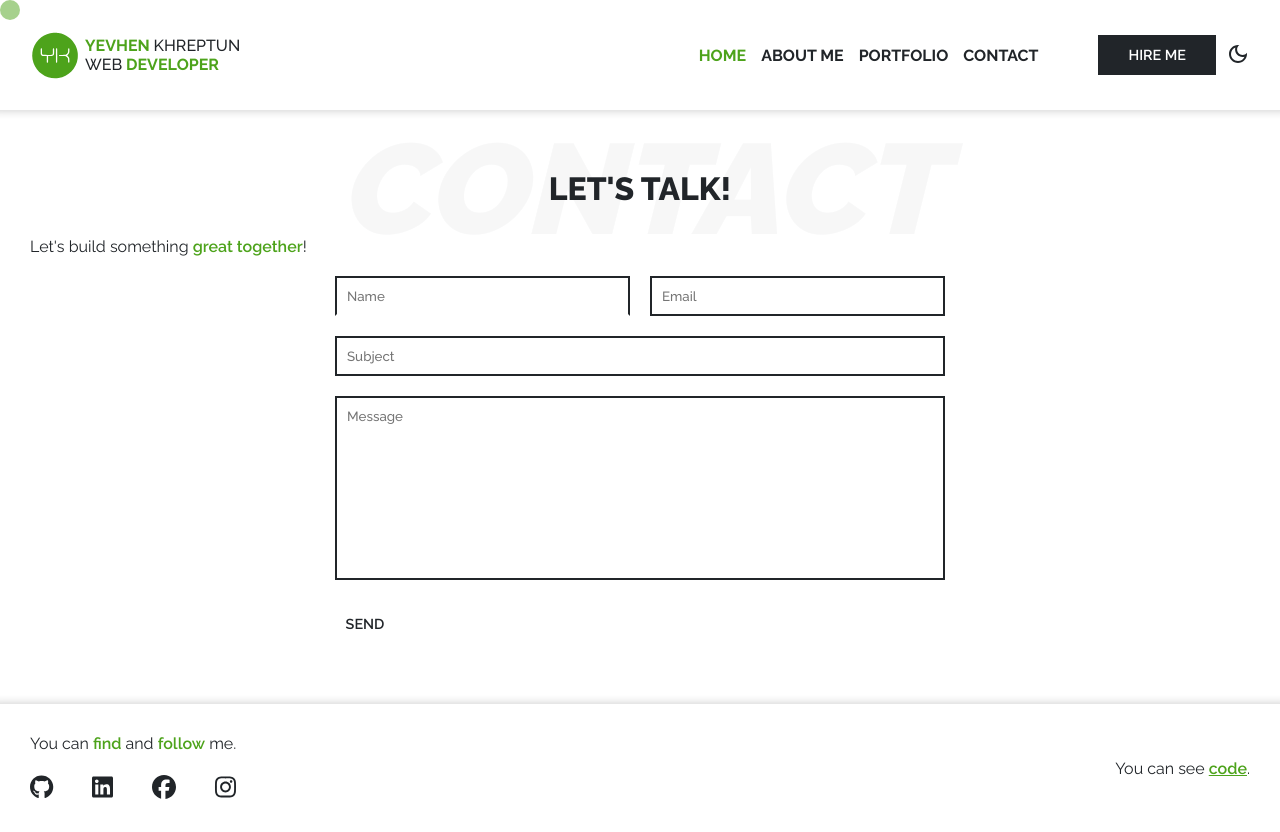
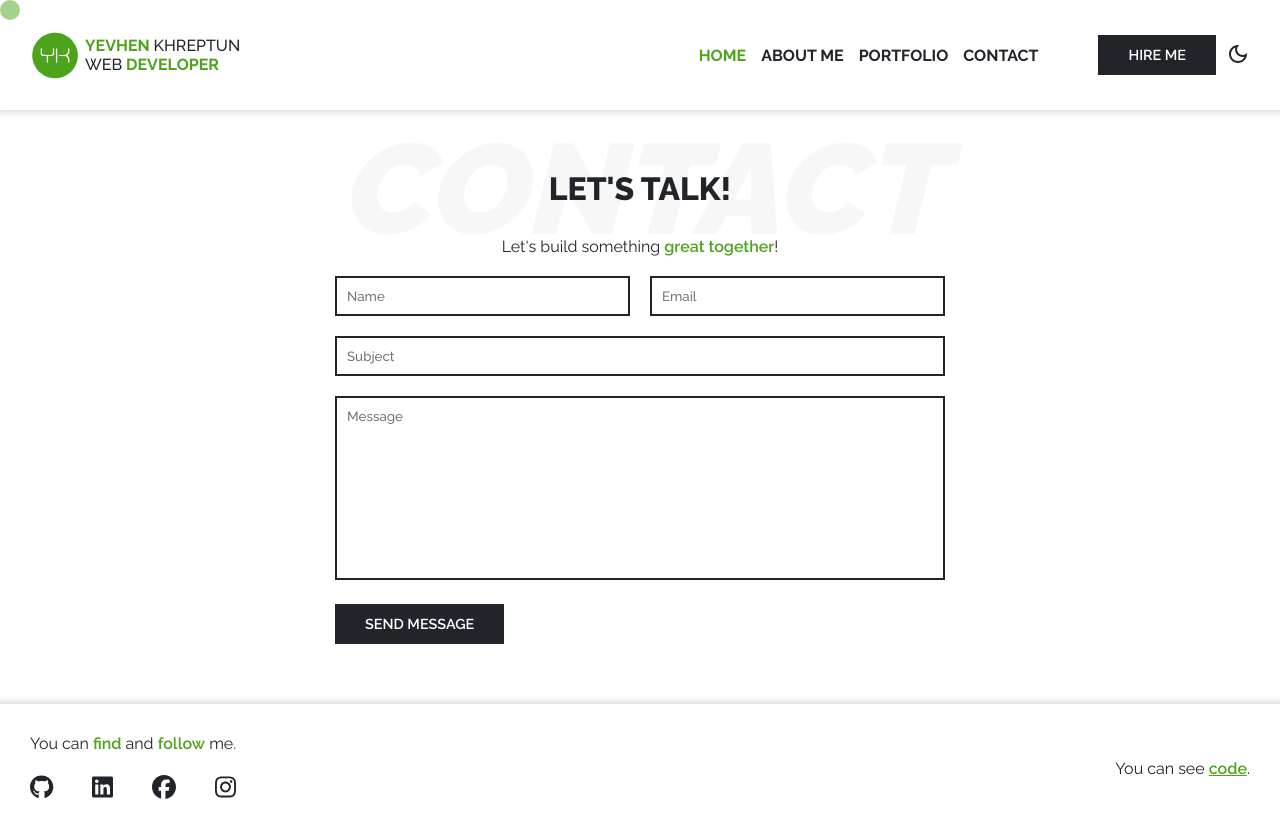
Before and after one commit to khreptunyevhen/react-portfolio, a React (Vite) app: page /contacts in a window 1280 px wide. Shown: the top 832 px of the page. Built offline with nearby package versions, Linux system fonts and the light colour scheme.

Commit message:
Form validation

```diff
--- a/src/components/ContactForm.jsx
+++ b/src/components/ContactForm.jsx
@@ -13,11 +13,26 @@ const ContactForm = () => {
     subject: "",
     message: "",
   });
-
+  const [showSuccess, setShowSuccess] = useState(false);
   const [errors, setErrors] = useState({});
 
+  const minFieldLength = {
+    name: 2,
+    subject: 50,
+    message: 500,
+  };
+
+  const isValidEmail = /\S+@\S+\.\S+/.test(userInfo.email);
+
   const isAllowSend =
-    userInfo.name && userInfo.email && userInfo.subject && userInfo.message;
+    userInfo.name &&
+    userInfo.name.length >= minFieldLength.name &&
+    userInfo.email &&
+    isValidEmail &&
+    userInfo.subject &&
+    userInfo.subject.trim().length < minFieldLength.subject &&
+    userInfo.message &&
+    userInfo.message.trim().length < minFieldLength.message;
 
   const handleUserInfo = (e) => {
     setUserInfo((curr) => ({
@@ -31,21 +46,30 @@ const ContactForm = () => {
 
     const errorMessages = {};
 
-    if (!userInfo.name.trim()) errorMessages.nameError = "Required";
-
-    if (!userInfo.email.trim()) {
-      errorMessages.emailError = "Required";
+    if (!userInfo.name.trim()) {
+      errorMessages.nameError = "Name is required";
+    } else if (userInfo.name.length < minFieldLength.name) {
+      errorMessages.nameError = "Name has to be more then then 1 char";
     }
 
     if (!userInfo.email.trim()) {
-      errorMessages.subjectError = "Required";
+      errorMessages.emailError = "Email is required";
+    } else if (!isValidEmail) {
+      errorMessages.emailError = "Not valid email";
     }
 
-    if (!userInfo.email.trim()) {
-      errorMessages.messageError = "Required";
+    if (!userInfo.subject.trim()) {
+      errorMessages.subjectError = "Subject is required";
+    } else if (userInfo.subject.trim().length > minFieldLength.subject) {
+      errorMessages.subjectError = `Subject has to be less then ${minFieldLength.subject} char`;
     }
 
-    console.log(errorMessages);
+    if (!userInfo.message.trim()) {
+      errorMessages.messageError = "Message is required";
+    } else if (userInfo.message.trim().length > minFieldLength.message) {
+      errorMessages.messageError = `Message has to be less then ${minFieldLength.message} char`;
+    }
+
     setErrors(errorMessages);
 
     if (isAllowSend) {
@@ -74,55 +98,83 @@ const ContactForm = () => {
         message: "",
       });
     }
+
+    if (isAllowSend) {
+      setShowSuccess(true);
+    } else {
+      setShowSuccess(false);
+    }
   };
 
   return (
     <form className="contacts__form form" ref={form} onSubmit={sendEmail}>
       <div className="form__top">
+        <div className="input__field">
           <input
+            className={errors.nameError ? "field-error" : ""}
             onChange={handleUserInfo}
             name="name"
-          style={{
-            borderBottomColor: errors.nameError ? "red" : "white",
-          }}
+            value={userInfo.name}
             type="text"
             placeholder="Name"
           />
-        {errors.nameError && <span>{errors.nameError}</span>}
+          {errors.nameError && (
+            <span className="error-message">{errors.nameError}</span>
+          )}
+        </div>
+        <div className="input__field">
           <input
+            className={errors.emailError ? "field-error" : ""}
             onChange={handleUserInfo}
             name="email"
-          type="email"
+            value={userInfo.email}
+            type="text"
             placeholder="Email"
           />
+          {errors.emailError && (
+            <span className="error-message">{errors.emailError}</span>
+          )}
+        </div>
       </div>
       <div className="form__middle">
+        <div className="input__field">
           <input
+            className={errors.subjectError ? "field-error" : ""}
             onChange={handleUserInfo}
             name="subject"
+            value={userInfo.subject}
             type="text"
             placeholder="Subject"
           />
+          {errors.subjectError && (
+            <span className="error-message">{errors.subjectError}</span>
+          )}
+        </div>
       </div>
       <div className="form__bottom">
         <textarea
+          className={errors.messageError ? "field-error" : ""}
           onChange={handleUserInfo}
           name="message"
+          value={userInfo.message}
           cols="30"
           rows="10"
           placeholder="Message"
         ></textarea>
+        {errors.messageError && (
+          <span className="error-message">{errors.messageError}</span>
+        )}
       </div>
-      <button
+      <Button
         style={{
           cursor: isAllowSend ? "pointer" : "not-allowed",
         }}
-        className="button"
-        type="submit"
-      >
-        Send
-      </button>
-      {/* <Button dataText={`Send message`} buttonStyles="button"></Button> */}
+        dataText={`Send message`}
+        buttonStyles="button"
+      ></Button>
+      {showSuccess && (
+        <p className="success-message">The message had been send!</p>
+      )}
     </form>
   );
 };
--- a/src/components/styles/contactForm.css
+++ b/src/components/styles/contactForm.css
@@ -26,12 +26,17 @@
   gap: var(--gap);
 }
 
-.form__top input {
+.form__top input,
+.form__top .input__field {
   width: 100%;
 }
 
 .form__middle input {
   width: 100%;
+}
+
+.form__bottom {
+  position: relative;
 }
 
 .form__bottom textarea {
@@ -40,8 +45,8 @@
 
 input,
 textarea {
+  position: relative;
   font-family: var(--font);
-  position: relative;
   padding: 10px;
   font-weight: 500;
   border: 2px solid var(--font-color);
@@ -58,6 +63,25 @@ input:target {
   background-color: transparent;
 }
 
+.input__field {
+  position: relative;
+}
+
+input.field-error,
+textarea.field-error {
+  border-bottom-color: var(--danger);
+  background-color: var(--danger-opacity);
+}
+
+.error-message {
+  position: absolute;
+  right: 0;
+  top: 100%;
+  color: var(--danger);
+  font-style: italic;
+  font-size: 0.8rem;
+}
+
 textarea {
   resize: none;
 }
@@ -65,3 +89,7 @@ textarea {
 .form .button {
   width: fit-content;
 }
+
+.success-message {
+  color: var(--primary-color);
+}
--- a/src/components/styles/contacts.css
+++ b/src/components/styles/contacts.css
@@ -5,5 +5,6 @@
 }
 
 .contacts__text {
+  text-align: center;
   margin-bottom: 20px;
 }
--- a/src/index.css
+++ b/src/index.css
@@ -9,6 +9,8 @@
   --primary-color-opacity: rgba(77, 163, 27, 0.5);
   --primary-color-light: #efffe6;
   --shadow-text-color: rgba(100, 100, 100, 0.1);
+  --danger: #ff0000;
+  --danger-opacity: rgba(255, 0, 0, 0.1);
 }
 
 [data-theme="light"] {
```
Lines whose indentation alone changed are shown as unchanged.
